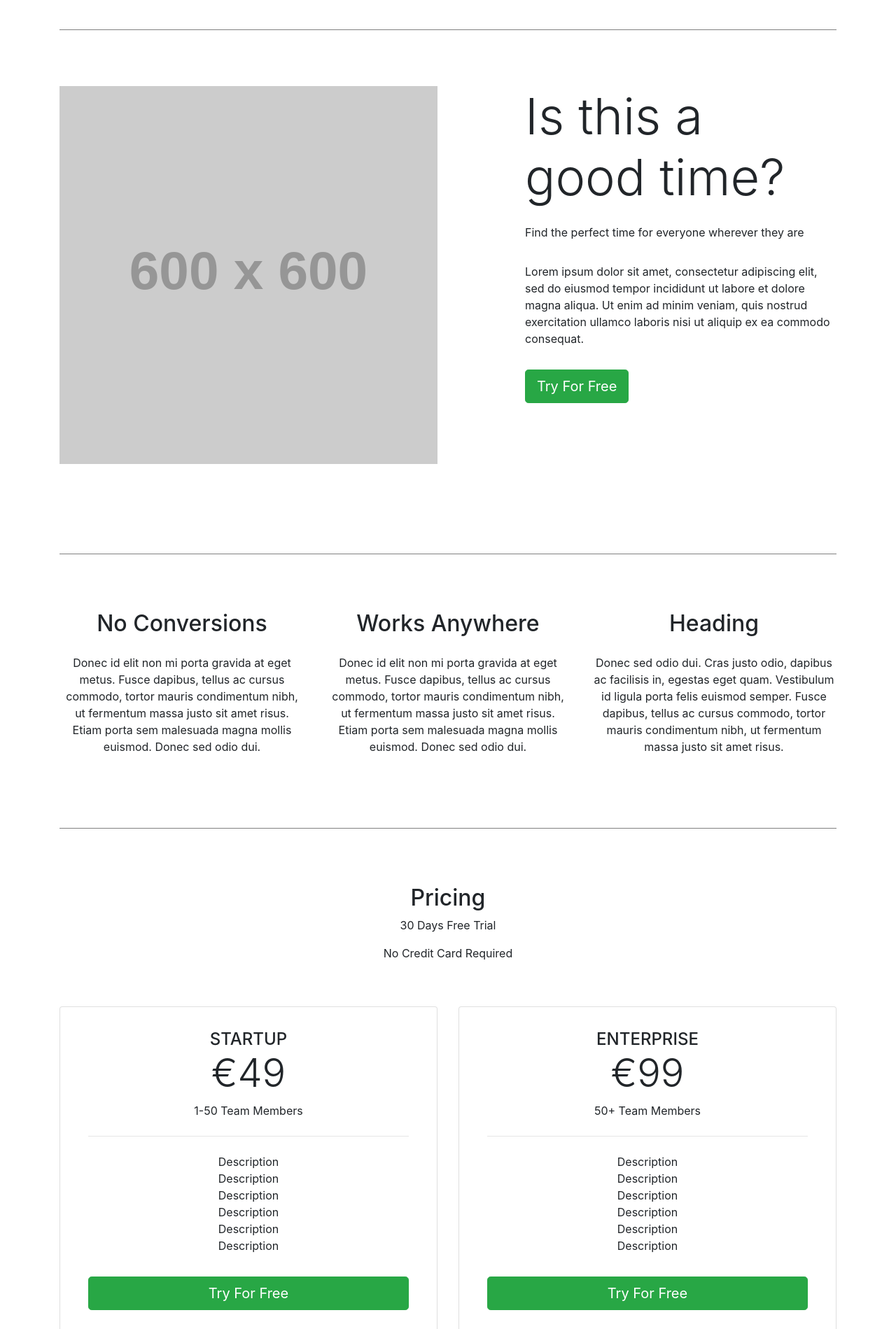
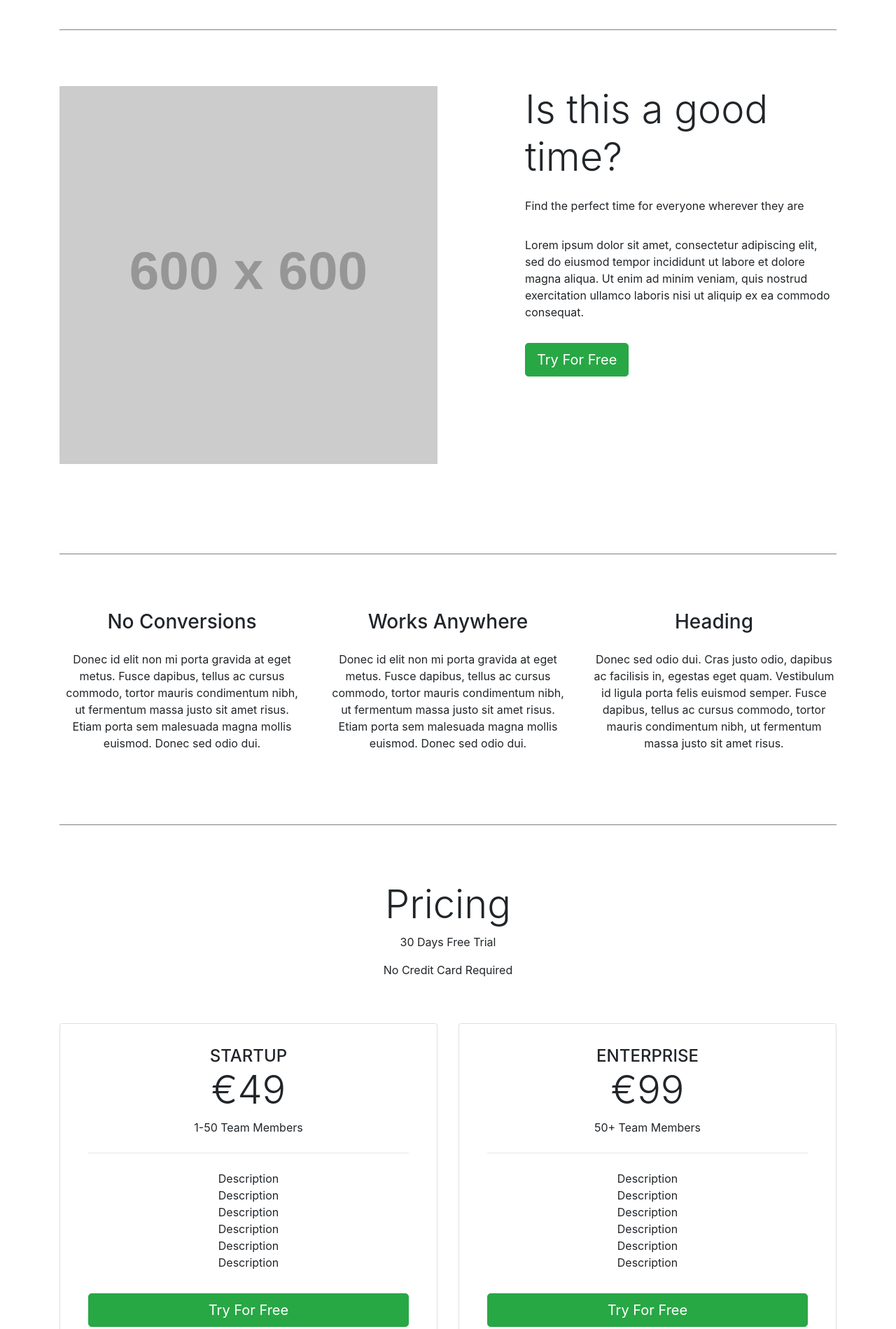
Before and after one commit to Code-Institute-Submissions/flux-time, a plain HTML site: page index.html in a window 1280 px wide. Shown: the part 880-2779 px from the top of the page at 70% size. Drawn offline with nearby package versions, Linux system fonts and the light colour scheme; placeholder pictures from the web are drawn by us.

Commit message:
Make heading sizes more consistent across sections

```diff
--- a/index.html
+++ b/index.html
@@ -45,7 +45,7 @@
         <section id="intro-hero">
             <div class="row align-self-center d-flex justify-content-between">
                 <div class="col-lg-5 mb-5">
-                    <h1 class="copy-title display-3">Remote work is awesome</h1>
+                    <h1 class="copy-title display-4">Remote work is awesome</h1>
                     <p class="copy-body mt-md-4 mt-3 pb-md-2">Scheduling across timezones isn't.</p>
                     <p class="copy-body mt-md-4 mt-3 pb-md-2">Lorem ipsum dolor sit amet, consectetur adipiscing elit, sed do eiusmod tempor incididunt ut labore et dolore magna aliqua. Ut enim ad minim veniam, quis nostrud exercitation ullamco laboris nisi ut aliquip ex ea commodo consequat.</p>
                     <div class="my-4">
@@ -87,7 +87,7 @@
                     <img src="https://via.placeholder.com/600x600" class="img-fluid" alt="illustration">
                 </div>
                 <div class="col-lg-5">
-                    <h1 class="copy-title display-3">Is this a good time?</h1>
+                    <h2 class="copy-title display-4">Is this a good time?</h2>
                     <p class="copy-body mt-md-4 mt-3 pb-md-2">Find the perfect time for everyone wherever they are</p>
                     <p class="copy-body mt-md-4 mt-3 pb-md-2">Lorem ipsum dolor sit amet, consectetur adipiscing elit, sed do eiusmod tempor incididunt ut labore et dolore magna aliqua. Ut enim ad minim veniam, quis nostrud exercitation ullamco laboris nisi ut aliquip ex ea commodo consequat.</p>
                     <div class="my-4">
@@ -100,19 +100,19 @@
         <section id="benefits">
             <div class="row">
                 <div class="col-md-4 text-center">
-                    <h2>No Conversions</h2>
+                    <h3>No Conversions</h3>
                     <p class="mt-md-4 mt-3 pb-md-2">Donec id elit non mi porta gravida at eget metus. Fusce dapibus, tellus ac cursus commodo, tortor mauris
                         condimentum nibh, ut fermentum massa justo sit amet risus. Etiam porta sem malesuada magna mollis
                         euismod. Donec sed odio dui. </p>
                 </div>
                 <div class="col-md-4 text-center">
-                    <h2>Works Anywhere</h2>
+                    <h3>Works Anywhere</h3>
                     <p class="mt-md-4 mt-3 pb-md-2">Donec id elit non mi porta gravida at eget metus. Fusce dapibus, tellus ac cursus commodo, tortor mauris
                         condimentum nibh, ut fermentum massa justo sit amet risus. Etiam porta sem malesuada magna mollis
                         euismod. Donec sed odio dui. </p>
                 </div>
                 <div class="col-md-4 text-center">
-                    <h2>Heading</h2>
+                    <h3>Heading</h3>
                     <p class="mt-md-4 mt-3 pb-md-2">Donec sed odio dui. Cras justo odio, dapibus ac facilisis in, egestas eget quam. Vestibulum id ligula
                         porta felis euismod semper. Fusce dapibus, tellus ac cursus commodo, tortor mauris condimentum nibh, ut
                         fermentum massa justo sit amet risus.</p>
@@ -122,7 +122,7 @@
 
         <section id="pricing">
             <div class="text-center">
-                <h2>Pricing</h2>
+                <h2 class="copy-title display-4">Pricing</h2>
             </div>
             <div class="row">
                 <div class="col-md-10 m-auto text-center text-gray-600">
@@ -181,7 +181,7 @@
                     <div class="col-12 col-lg-10 col-xl-8">
                         <div class="row">
                             <div class="col text-center">
-                                <h1>Start Your Free 30 Day Trial</h1>
+                                <h2 class="copy-title display-4">Start 30 Day Free Trial</h2>
                                 <p class="lead">No credit card required</p>
                             </div>
                         </div>
```
